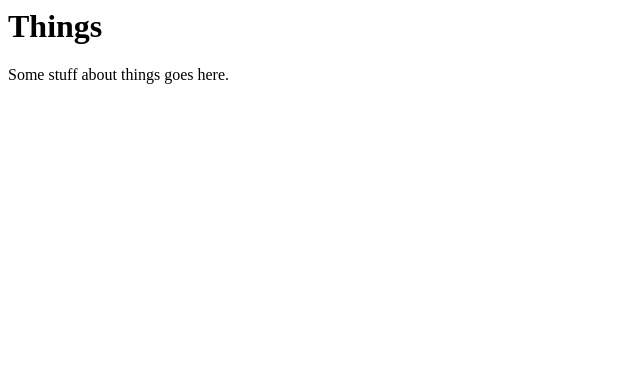
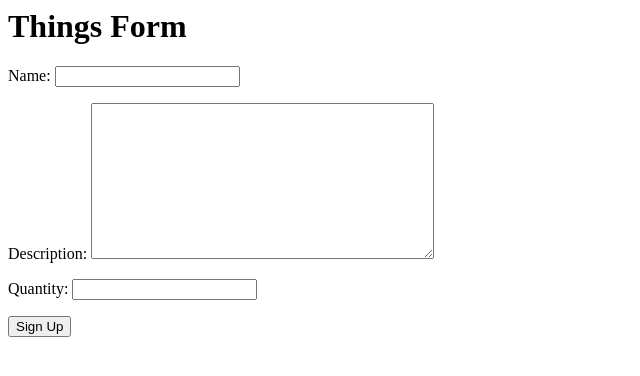
Before and after one commit to KCL-SEG/things-2-Ben-KCL, a Django app: template things/templates/home.html in a window 1280 px wide. Shown: the top 376 px of the page, without its empty margins (0-640 px from the left). Run offline with Django 3.2, Linux system fonts and the light colour scheme; the template is opened without the code that fills it: values that come from a table or form of the project are taken from there, others are empty.

Commit message:
Add solution code.

```diff
--- a/things/apps.py
+++ b/things/apps.py
@@ -2,5 +2,6 @@ from django.apps import AppConfig
 
 
 class ThingsConfig(AppConfig):
+
     default_auto_field = 'django.db.models.BigAutoField'
     name = 'things'
--- a/things/forms.py
+++ b/things/forms.py
@@ -1,3 +1,16 @@
 """Forms of the project."""
 
-# Create your forms here.
+from django import forms
+from django.forms import ModelForm
+from .models import Thing
+
+
+class ThingForm(ModelForm):
+
+    class Meta:
+        model = Thing
+        fields = ['name', 'description', 'quantity']
+        widgets = {'description': forms.Textarea(), 'quantity': forms.NumberInput()}
+
+    def clean(self):
+        super().clean()
--- a/things/models.py
+++ b/things/models.py
@@ -1,10 +1,12 @@
 from django.core.validators import MinValueValidator, MaxValueValidator
 from django.db import models
 
+
 class Thing(models.Model):
+
     name = models.CharField(max_length=35, unique=True)
     description = models.CharField(max_length=120, blank=True)
     quantity = models.IntegerField(
-        validators=[MinValueValidator(0),MaxValueValidator(50)]
+        validators=[MinValueValidator(0), MaxValueValidator(50)]
     )
     created_at = models.DateTimeField(auto_now_add=True)
--- a/things/templates/home.html
+++ b/things/templates/home.html
@@ -3,9 +3,11 @@
   <title>Things</title>
 </head>
 <body>
-  <h1>
-    Things
-  </h1>
-  <p>Some stuff about things goes here.</p>
+    <h1>Things Form</h1>
+    <form method="post">
+        {% csrf_token %}
+        {{ form.as_p }}
+        <input type="submit" value="Sign Up">
+    </form>
 </body>
 </html>
--- a/things/views.py
+++ b/things/views.py
@@ -1,4 +1,7 @@
 from django.shortcuts import render
+from .forms import ThingForm
+
 
 def home(request):
+    form = ThingForm()
     return render(request, 'home.html', {'form': form})
```
